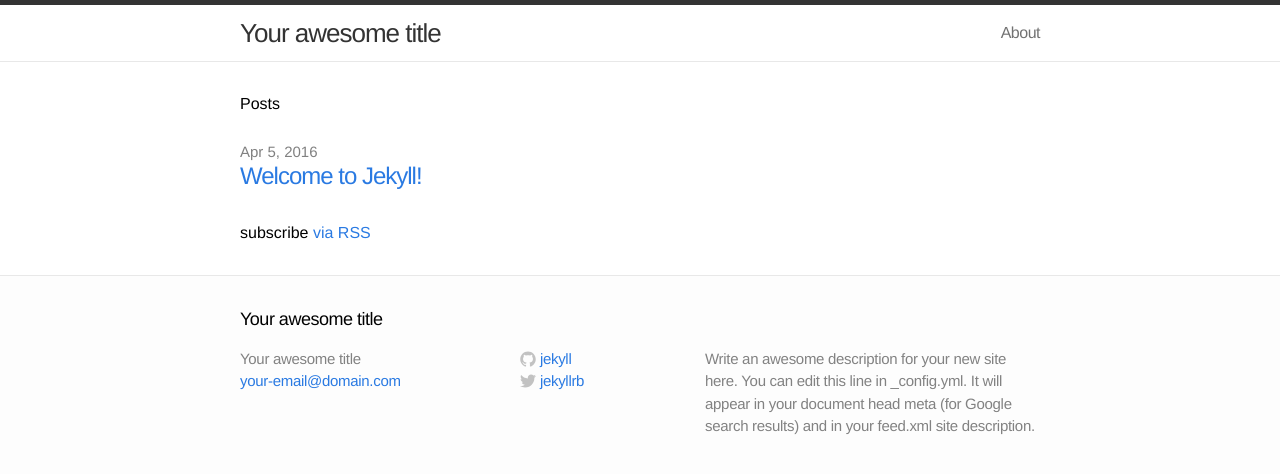
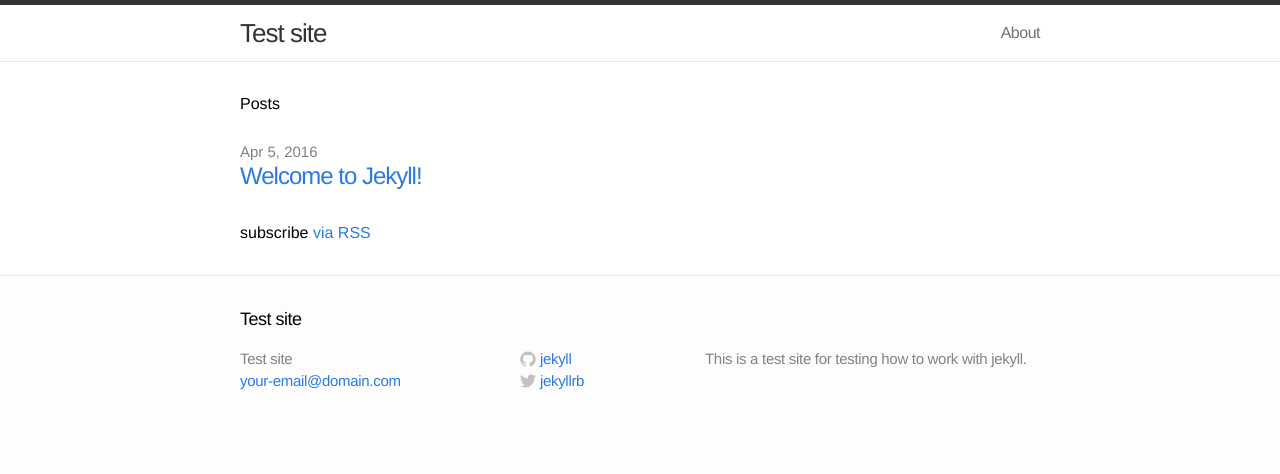
Before and after one commit to lee-elenbaas/passing-thoughts, a Jekyll site: the page built from index.html, in a window 1280 px wide. Shown: the top 474 px of the page. Built offline with Jekyll 4.4.1, drawn with Linux system fonts in a browser that asks for light colours.

Commit message:
minor changes

```diff
--- a/_config.yml
+++ b/_config.yml
@@ -1,7 +1,7 @@
 # Site settings
-title: Your awesome title
+title: Test site
 email: your-email@domain.com
-description: "Write an awesome description for your new site here. You can edit this line in _config.yml. It will appear in your document head meta (for Google search results) and in your feed.xml site description."
+description: "This is a test site for testing how to work with jekyll."
 baseurl: ""
 url: "http://yourdomain.com"
 twitter_username: jekyllrb
```
